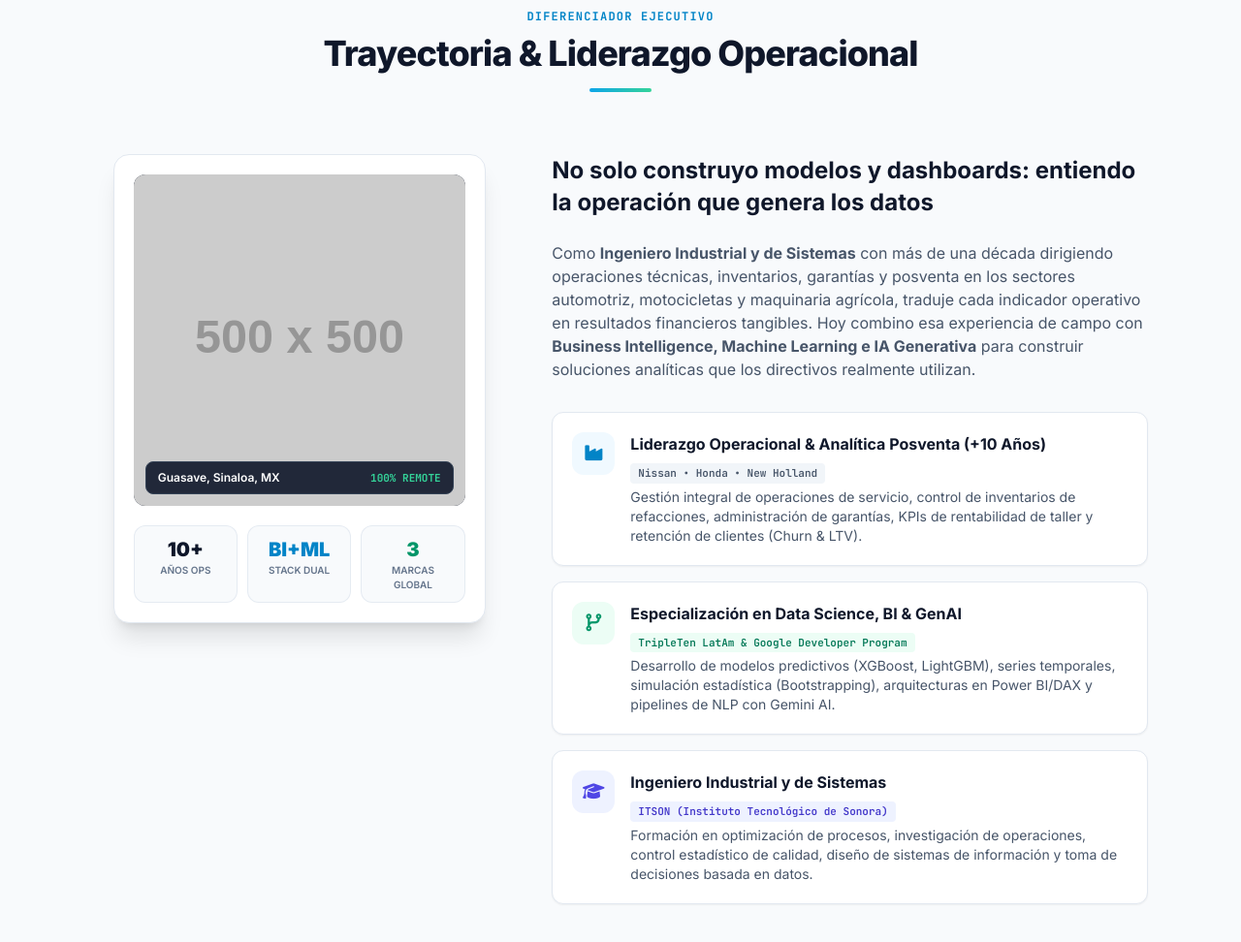
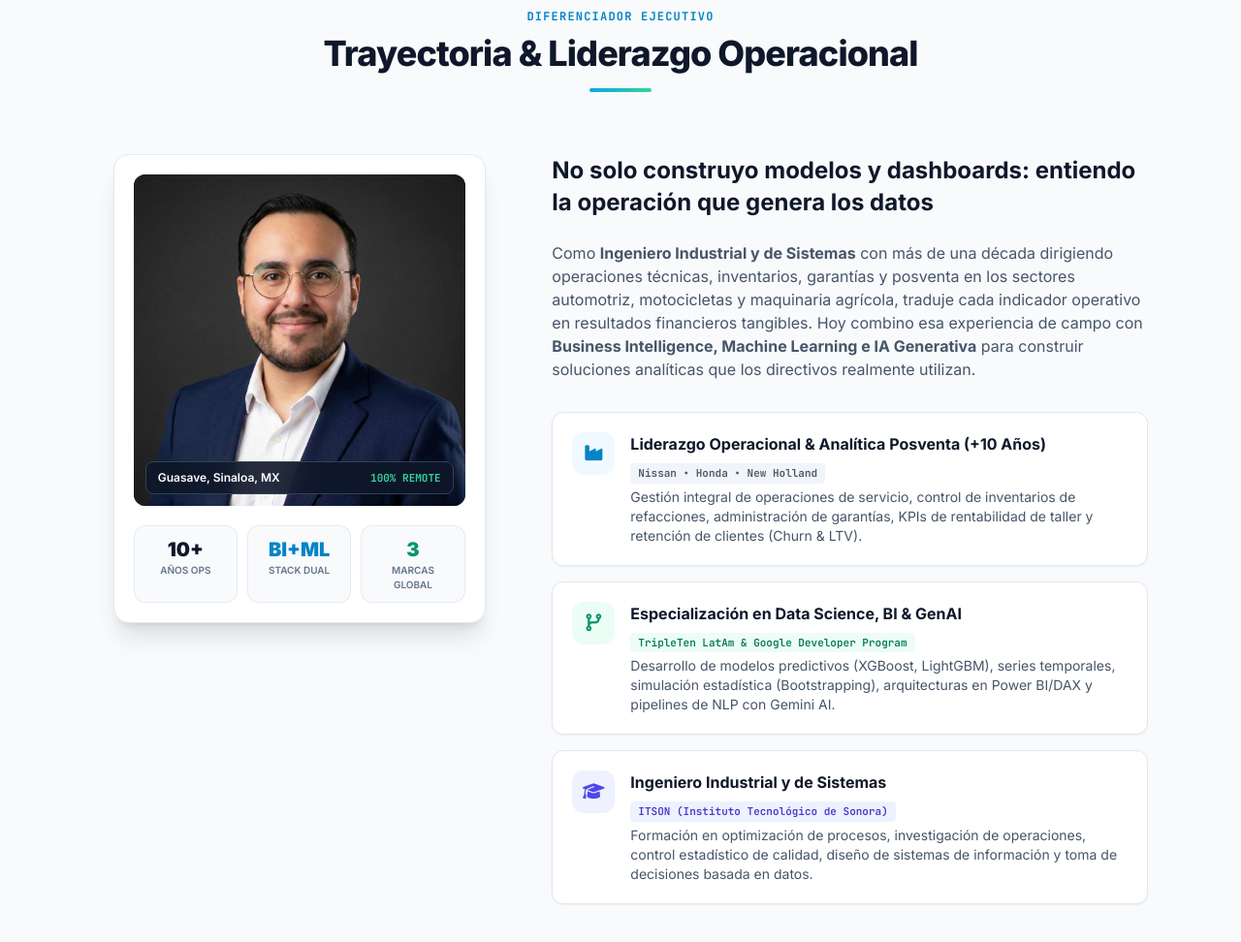
Before and after one commit to joseariasduran/homepage, a plain HTML site: page index.html in a window 1280 px wide. Shown: the part 893-1865 px from the top of the page at 97% size. Drawn offline with nearby package versions, Linux system fonts and the light colour scheme; placeholder pictures from the web are drawn by us.

Commit message:
Change profile image format from .jpg to .jpeg

```diff
--- a/index.html
+++ b/index.html
@@ -393,7 +393,7 @@
             <div class="relative aspect-square rounded-xl overflow-hidden bg-slate-900 mb-5">
               <!-- Profile picture loaded from ./assets/profile.jpg -->
               <img
-                src="./assets/profile.jpg"
+                src="./assets/profile.jpeg"
                 onerror="this.src='https://placehold.co/500x500/0D1117/38BDF8?text=Jos%C3%A9+Arias+Dur%C3%A1n'"
                 alt="José de Jesús Arias Durán"
                 class="w-full h-full object-cover"
```
